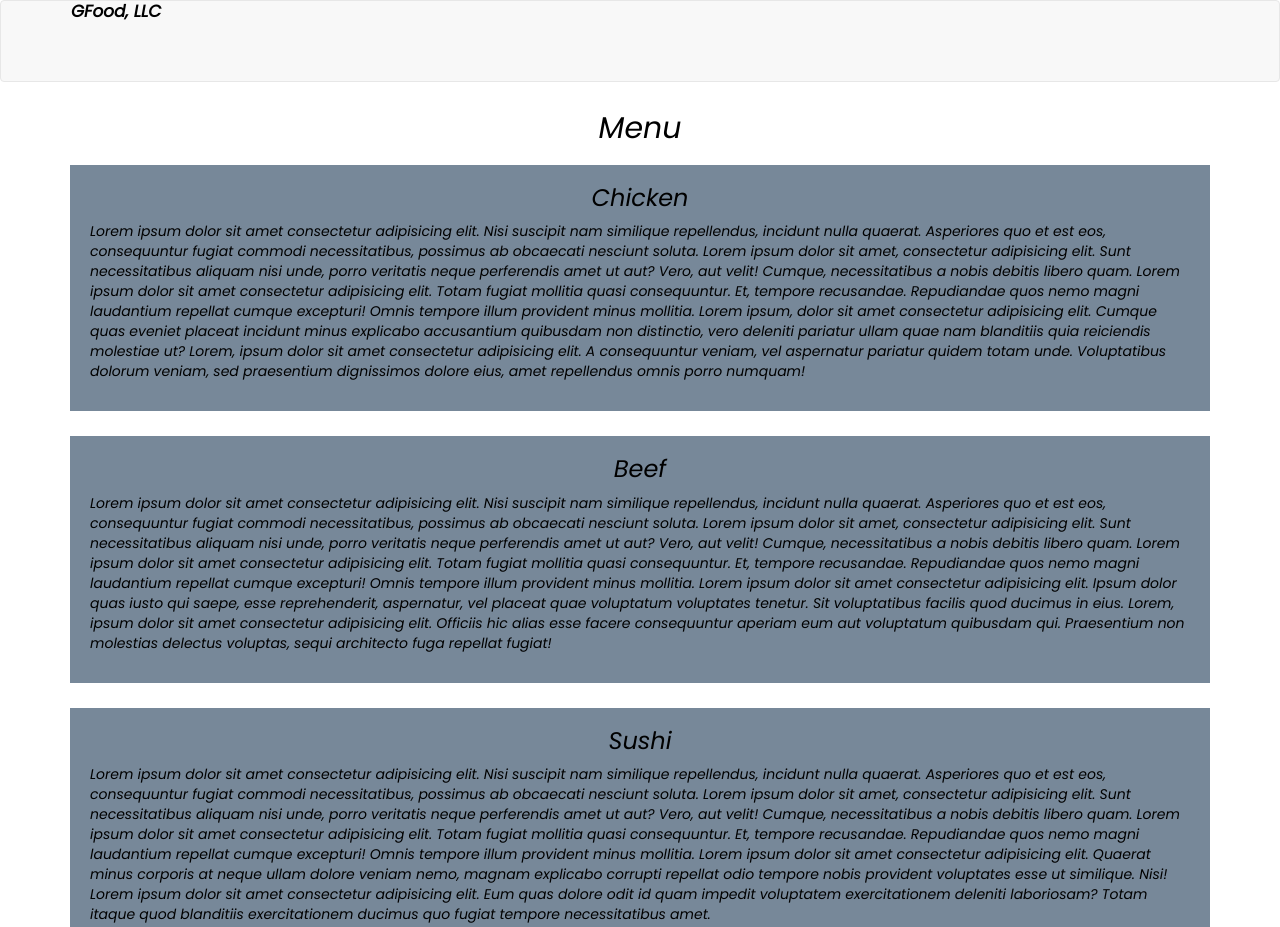
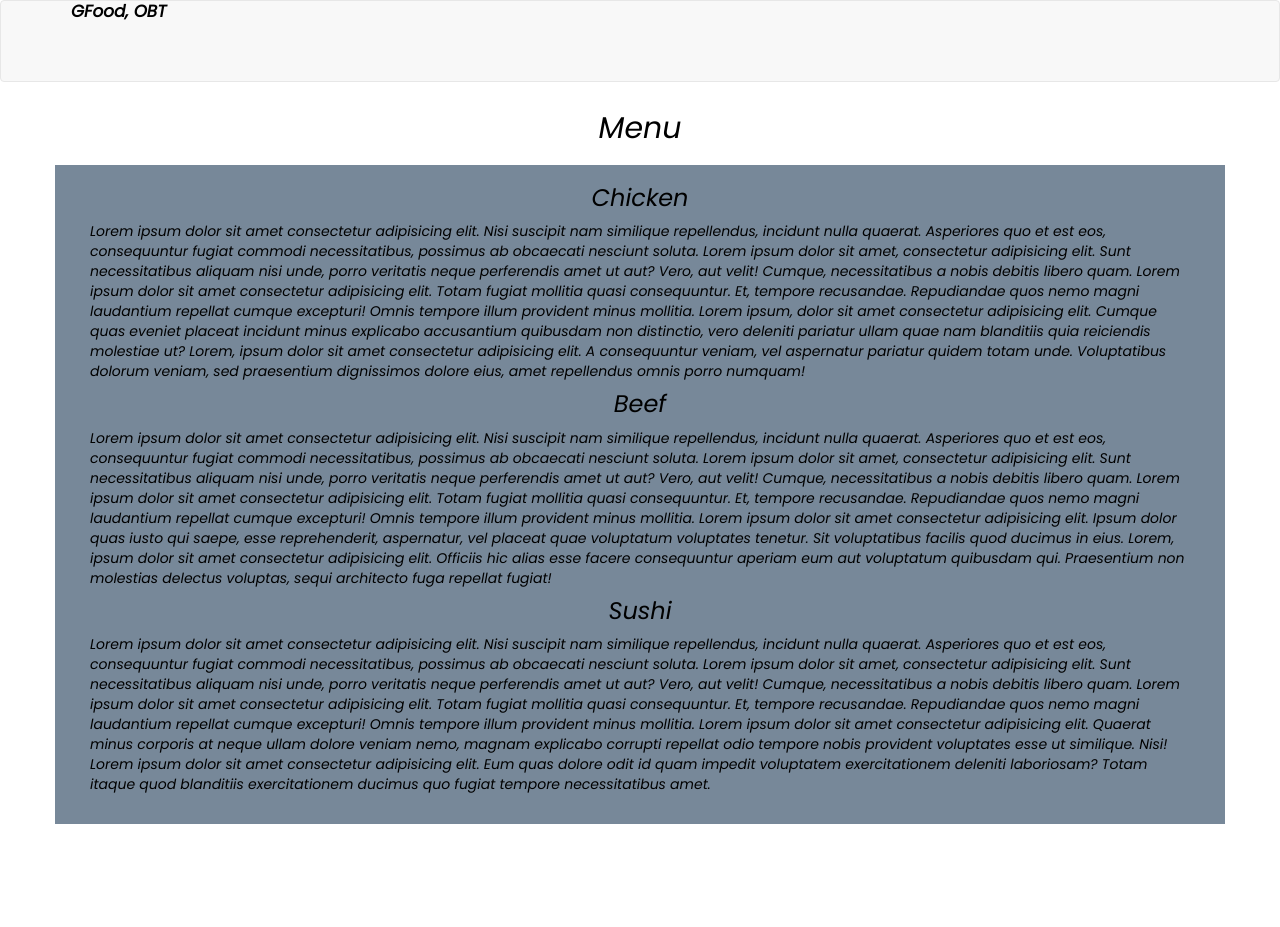
Before and after one commit to Gaiuscode/Coursera-mod3-assignment, a plain HTML site: page index.html in a window 1280 px wide. Shown: the top 927 px of the page. After the commit the page ends 849 px from the top, so only its background shows below. Drawn offline with Linux system fonts and the light colour scheme.

Commit message:
fixed it up

```diff
--- a/index.html
+++ b/index.html
@@ -5,7 +5,7 @@
     <meta charset="utf-8">
     <meta http-equiv="X-UA-Compatible" content="IE=edge">
     <meta name="viewport" content="width=device-width, initial-scale=1">
-    <title>Food, Limmted Liability Company</title>
+    <title>GFoods, Offers the Best Taste</title>
     <link rel="stylesheet" href="css/bootstrap.min.css">
     <link rel="stylesheet" href="css/styles.css">
     <link rel="preconnect" href="https://fonts.googleapis.com">
@@ -28,7 +28,7 @@
                     </button>
 
                     <a class="navbar-logo-brand" href="index.html">
-                        <h1>GFood, LLC</h1>
+                        <h1>GFood, OBT</h1>
                     </a>
 
                 </div>
@@ -36,13 +36,13 @@
                 <div id="collapsable-nav" class="collapse navbar-collapse">
                     <ul id="nav-list" class="nav navbar-nav navbar-right">
                         <li class="visible-xs text-center">
-                            <a href="#chicken">Chicken</a>
+                            <a href="#menu-item1">Chicken</a>
                         </li>
                         <li class="visible-xs text-center">
-                            <a href="#beef">Beef</a>
+                            <a href="#menu-item2">Beef</a>
                         </li>
                         <li class="visible-xs text-center">
-                            <a href="#sushi">Sushi</a>
+                            <a href="#menu-item3">Sushi</a>
                         </li>
                     </ul>
                 </div>
@@ -54,8 +54,8 @@
     <div id="main-content" class="container">
         <h2 class="text-center"> Menu</h2>
 
-        <section id="menu-item" class="row">
-            <div id="menu-text" class="col-md-12">
+        <section id="menu-text" class="row">
+            <div id="menu-item1" class="col-md-12">
                 <h3 class="text-center menu-food">Chicken</h3>
                 <p>
                     Lorem ipsum dolor sit amet consectetur adipisicing elit. Nisi suscipit nam similique repellendus,
@@ -74,7 +74,7 @@
                     dignissimos dolore eius, amet repellendus omnis porro numquam!
                 </p>
             </div>
-            <div id="menu-text" class="col-md-12">
+            <div id="menu-item2" class="col-md-12">
                 <h3 class="text-center menu-food">Beef</h3>
                 <p>
                     Lorem ipsum dolor sit amet consectetur adipisicing elit. Nisi suscipit nam similique repellendus,
@@ -93,7 +93,7 @@
                     sequi architecto fuga repellat fugiat!
                 </p>
             </div>
-            <div id="menu-text" class="col-md-12">
+            <div id="menu-item3" class="col-md-12">
                 <h3 class="text-center menu-food">Sushi</h3>
                 <p>
                     Lorem ipsum dolor sit amet consectetur adipisicing elit. Nisi suscipit nam similique repellendus,
```
